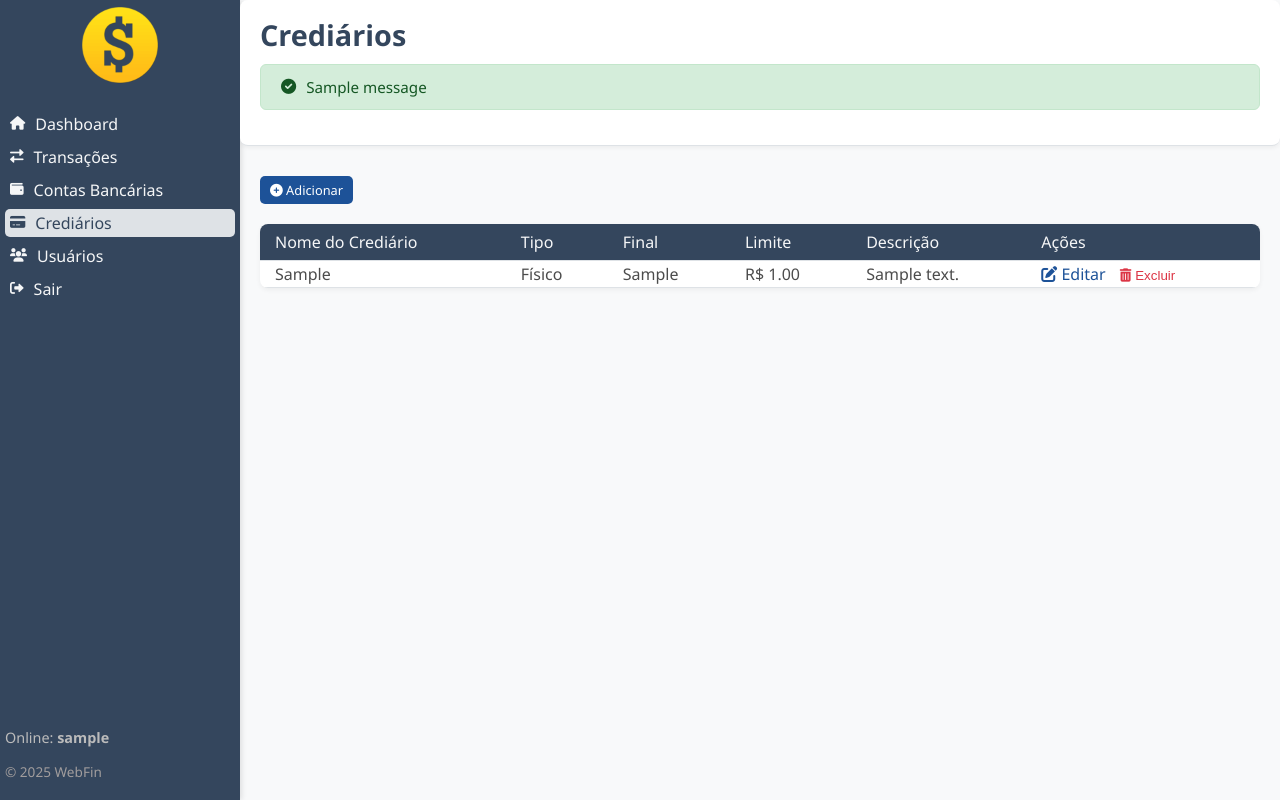
After one commit to hetfieldh/web_fin, a Flask app: page /crediarios/ in a window 1280 px wide. The commit adds this page. Run offline with Flask 3, Linux system fonts and the light colour scheme; a user stored in the database is signed in; tables that the repository leaves empty hold one stand-in row (values such as "Sample post"); one stand-in notice (Sample message) is shown.

Commit message:
Implementação de Crediários

```diff
--- /dev/null
+++ b/app/routes/crediario_routes.py
@@ -0,0 +1,201 @@
+# app/routes/crediario_routes.py
+from flask import Blueprint, render_template, request, redirect, url_for, flash
+from flask_login import login_required, current_user
+from app import db
+from app.models.crediario_model import Crediario, tipo_crediario_enum
+from sqlalchemy.exc import IntegrityError
+import re # Para validações de formato
+
+# Criação do Blueprint para as rotas de crediário
+crediario_bp = Blueprint('crediario_bp', __name__, template_folder='../templates/crediarios')
+
+# --- Rota para Listar Crediários ---
+@crediario_bp.route('/')
+@login_required
+def list_crediarios():
+    # Apenas listar os crediários do usuário logado
+    crediarios = Crediario.query.filter_by(usuario_id=current_user.id).order_by(Crediario.crediario).all()
+    # Explicitamente especifica o caminho completo do template
+    return render_template('crediarios/list.html', crediarios=crediarios)
+
+# --- Rota para Adicionar Novo Crediário ---
+@crediario_bp.route('/add', methods=['GET', 'POST'])
+@login_required
+def add_crediario():
+    # Obtém os valores possíveis para o ENUM 'tipo'
+    tipos_crediario = tipo_crediario_enum.enums
+
+    if request.method == 'POST':
+        crediario_nome = request.form.get('crediario')
+        tipo_from_form = request.form.get('tipo')
+        final = request.form.get('final')
+        limite_str = request.form.get('limite')
+        descricao = request.form.get('descricao')
+
+        # --- Validações ---
+        if not (crediario_nome and tipo_from_form):
+            flash('Por favor, preencha os campos obrigatórios (Nome do Crediário, Tipo).', 'danger')
+            return render_template('crediarios/add.html', tipos_crediario=tipos_crediario)
+
+        # Validação do Nome do Crediário
+        crediario_nome_stripped = crediario_nome.strip()
+        if not crediario_nome_stripped:
+            flash('O nome do crediário não pode ser vazio.', 'danger')
+            return render_template('crediarios/add.html', tipos_crediario=tipos_crediario)
+        if len(crediario_nome_stripped) < 3:
+            flash('O nome do crediário deve ter no mínimo 3 caracteres.', 'danger')
+            return render_template('crediarios/add.html', tipos_crediario=tipos_crediario)
+
+        # DEBUG: Imprime o valor da string antes da validação regex
+        print(f"DEBUG: crediario_nome_stripped para validação: '{crediario_nome_stripped}'")
+
+        # ALTERADO: Expressão regular para permitir letras (incluindo acentuadas), números, espaços, &, . e -
+        # O ^[a-zA-Z0-9À-ÿ] garante que comece com letra/número/acentuado
+        # O resto permite letras, números, espaços, &, ponto literal, hífen e acentuados
+        # Removido \p{L} e \p{N} que causam PatternError
+        if not re.fullmatch(r'^[a-zA-Z0-9À-ÿ][a-zA-Z0-9\s&.\-À-ÿ]*$', crediario_nome_stripped):
+            flash('O nome do crediário deve começar com letra, número ou caractere acentuado e conter apenas letras, números, espaços, &, ., - ou caracteres acentuados.', 'danger')
+            return render_template('crediarios/add.html', tipos_crediario=tipos_crediario)
+        crediario_nome = crediario_nome_stripped # Atualiza a variável com o valor validado
+
+        # Validação do Tipo de Crediário (ENUM)
+        tipo_to_save = None
+        if tipo_from_form in tipos_crediario:
+            tipo_to_save = tipo_from_form
+
+        if tipo_to_save is None:
+            flash('Tipo de crediário inválido selecionado.', 'danger')
+            return render_template('crediarios/add.html', tipos_crediario=tipos_crediario)
+
+        # Validação do campo Final (opcional, mas se preenchido, validar)
+        if final: # Se o campo 'final' foi preenchido
+            final_stripped = final.strip()
+            if not final_stripped: # Se foi preenchido apenas com espaços
+                flash('O campo "Final" não pode ser apenas espaços em branco.', 'danger')
+                return render_template('crediarios/add.html', tipos_crediario=tipos_crediario)
+            if not final_stripped.isdigit(): # Deve conter apenas números
+                flash('O campo "Final" deve conter apenas números.', 'danger')
+                return render_template('crediarios/add.html', tipos_crediario=tipos_crediario)
+            if len(final_stripped) != 4: # Deve ter exatamente 4 números
+                flash('O campo "Final" deve conter exatamente 4 números.', 'danger')
+                return render_template('crediarios/add.html', tipos_crediario=tipos_crediario)
+            final = final_stripped # Atualiza a variável com o valor validado
+        else:
+            final = None # Garante que seja None se o campo estiver vazio, para nullable=True no DB
+
+        # Validação de Limite (numérico e > 0)
+        try:
+            limite = float(limite_str.replace(',', '.')) if limite_str else 0.00
+            if limite <= 0:
+                flash('Limite deve ser um valor positivo (maior que zero).', 'danger')
+                return render_template('crediarios/add.html', tipos_crediario=tipos_crediario)
+        except ValueError:
+            flash('Limite deve ser um número válido.', 'danger')
+            return render_template('crediarios/add.html', tipos_crediario=tipos_crediario)
+
+        # Validação de Descrição (tamanho máximo)
+        if descricao and len(descricao) > 255:
+            flash('A descrição não pode ter mais de 255 caracteres.', 'danger')
+            return render_template('crediarios/add.html', tipos_crediario=tipos_crediario)
+
+        # --- Criação e Persistência do Crediário ---
+        new_crediario = Crediario(
+            usuario_id=current_user.id,
+            crediario=crediario_nome,
+            tipo=tipo_to_save,
+            final=final, # Usa o valor validado (None ou string)
+            limite=limite,
+            descricao=descricao
+        )
+        try:
+            db.session.add(new_crediario)
+            db.session.commit()
+            flash('Crediário adicionado com sucesso!', 'success')
+            return redirect(url_for('crediario_bp.list_crediarios'))
+        except IntegrityError:
+            db.session.rollback()
+            flash('Já existe um crediário com esses dados para este usuário (Nome, Tipo, Final).', 'danger')
+        except Exception as e:
+            db.session.rollback()
+            flash(f'Erro ao adicionar crediário: {e}', 'danger')
+
+    return render_template('crediarios/add.html', tipos_crediario=tipos_crediario)
+
+# --- Rota para Editar Crediário ---
+@crediario_bp.route('/edit/<int:crediario_id>', methods=['GET', 'POST'])
+@login_required
+def edit_crediario(crediario_id):
+    crediario = Crediario.query.filter_by(id=crediario_id, usuario_id=current_user.id).first_or_404()
+    tipos_crediario = tipo_crediario_enum.enums
+
+    if request.method == 'POST':
+        # Campos não editáveis via POST (Nome do Crediário, Tipo)
+        # O campo 'final' agora é editável
+
+        final = request.form.get('final') # Pega o valor do campo Final
+        limite_str = request.form.get('limite')
+        descricao = request.form.get('descricao')
+
+        # Validação do campo Final (opcional, mas se preenchido, validar)
+        if final: # Se o campo 'final' foi preenchido
+            final_stripped = final.strip()
+            if not final_stripped: # Se foi preenchido apenas com espaços
+                flash('O campo "Final" não pode ser apenas espaços em branco.', 'danger')
+                return render_template('crediarios/edit.html', crediario=crediario, tipos_crediario=tipos_crediario)
+            if not final_stripped.isdigit(): # Deve conter apenas números
+                flash('O campo "Final" deve conter apenas números.', 'danger')
+                return render_template('crediarios/edit.html', crediario=crediario, tipos_crediario=tipos_crediario)
+            if len(final_stripped) != 4: # Deve ter exatamente 4 números
+                flash('O campo "Final" deve conter exatamente 4 números.', 'danger')
+                return render_template('crediarios/edit.html', crediario=crediario, tipos_crediario=tipos_crediario)
+            crediario.final = final_stripped # Atualiza o objeto Crediario com o valor validado
+        else:
+            crediario.final = None # Garante que seja None se o campo estiver vazio
+
+        # Validação de Limite (numérico e > 0)
+        try:
+            limite = float(limite_str.replace(',', '.')) if limite_str else 0.00
+            if limite <= 0:
+                flash('Limite deve ser um valor positivo (maior que zero).', 'danger')
+                return render_template('crediarios/edit.html', crediario=crediario, tipos_crediario=tipos_crediario)
+        except ValueError:
+            flash('Limite deve ser um número válido.', 'danger')
+            return render_template('crediarios/edit.html', crediario=crediario, tipos_crediario=tipos_crediario)
+
+        crediario.limite = limite # Atribui o limite
+
+        # Validação de Descrição (tamanho máximo)
+        if descricao and len(descricao) > 255:
+            flash('A descrição não pode ter mais de 255 caracteres.', 'danger')
+            return render_template('crediarios/edit.html', crediario=crediario, tipos_crediario=tipos_crediario)
+
+        crediario.descricao = descricao # Atribui a descrição
+
+        try:
+            db.session.commit()
+            flash('Crediário atualizado com sucesso!', 'success')
+            return redirect(url_for('crediario_bp.list_crediarios'))
+        except IntegrityError:
+            db.session.rollback()
+            flash('Erro de integridade ao atualizar crediário. Verifique os dados.', 'danger')
+        except Exception as e:
+            db.session.rollback()
+            flash(f'Erro ao atualizar crediário: {e}', 'danger')
+
+    return render_template('crediarios/edit.html', crediario=crediario, tipos_crediario=tipos_crediario)
+
+# --- Rota para Excluir Crediário ---
+@crediario_bp.route('/delete/<int:crediario_id>', methods=['POST'])
+@login_required
+def delete_crediario(crediario_id):
+    crediario = Crediario.query.filter_by(id=crediario_id, usuario_id=current_user.id).first_or_404()
+
+    try:
+        db.session.delete(crediario)
+        db.session.commit()
+        flash('Crediário excluído com sucesso!', 'success')
+    except Exception as e:
+        db.session.rollback()
+        flash(f'Erro ao excluir crediário: {e}', 'danger')
+
+    return redirect(url_for('crediario_bp.list_crediarios'))
--- /dev/null
+++ b/app/templates/crediarios/list.html
@@ -0,0 +1,70 @@
+{% extends 'base.html' %}
+
+{% block title %}WebFin - Crediários{% endblock %}
+
+{% block topbar_content %}
+<h1>Crediários</h1>
+
+{% with messages = get_flashed_messages(with_categories=true) %}
+{% if messages %}
+<div class="flash-messages">
+    {% for category, message in messages %}
+    <div class="alert alert-{{ category }}">
+        {% if category == 'success' %}<i class="fas fa-check-circle"></i>{% endif %}
+        {% if category == 'danger' %}<i class="fas fa-exclamation-circle"></i>{% endif %}
+        {% if category == 'info' %}<i class="fas fa-info-circle"></i>{% endif %}
+        {{ message }}
+    </div>
+    {% endfor %}
+</div>
+{% endif %}
+{% endwith %}
+{% endblock %}
+
+{% block content %}
+<div class="button-group-top">
+    <a href="{{ url_for('crediario_bp.add_crediario') }}" class="btn-primary">
+        <i class="fas fa-plus-circle"></i> Adicionar
+    </a>
+</div>
+
+{% if crediarios %}
+<table class="data-table">
+    <thead>
+        <tr>
+            <th>Nome do Crediário</th>
+            <th>Tipo</th>
+            <th>Final</th>
+            <th>Limite</th>
+            <th>Descrição</th>
+            <th>Ações</th>
+        </tr>
+    </thead>
+    <tbody>
+        {% for crediario in crediarios %}
+        <tr>
+            <td>{{ crediario.crediario }}</td>
+            <td>{{ crediario.tipo }}</td>
+            <td>{{ crediario.final if crediario.final else '-' }}</td>
+            <td>R$ {{ "%.2f"|format(crediario.limite|float) }}</td>
+            <td>{{ crediario.descricao if crediario.descricao else '-' }}</td>
+            <td class="action-buttons">
+                <a href="{{ url_for('crediario_bp.edit_crediario', crediario_id=crediario.id) }}"><i
+                        class="fas fa-edit"></i> Editar</a>
+                <form action="{{ url_for('crediario_bp.delete_crediario', crediario_id=crediario.id) }}" method="POST"
+                    style="display:inline;">
+                    <button type="submit"
+                        onclick="return confirm('Tem certeza que deseja excluir este crediário? Esta ação é irreversível!');"
+                        style="background: none; border: none; padding: 0; cursor: pointer; color: #DC3545;">
+                        <i class="fas fa-trash-alt"></i> Excluir
+                    </button>
+                </form>
+            </td>
+        </tr>
+        {% endfor %}
+    </tbody>
+</table>
+{% else %}
+<p>Você ainda não tem nenhum crediário cadastrado.</p>
+{% endif %}
+{% endblock %}
--- a/app/templates/includes/_sidebar.html
+++ b/app/templates/includes/_sidebar.html
@@ -1,15 +1,14 @@
 <div class="sidebar">
     <div class="logo">
-        <a href="{{ url_for('dashboard_bp.dashboard') }}"> {# ALTERADO: Link para o novo dashboard_bp #}
+        <a href="{{ url_for('dashboard_bp.dashboard') }}">
             <img src="{{ url_for('static', filename='images/logo.png') }}" alt="WebFin Logo">
         </a>
     </div>
     <nav>
         <ul>
             <li>
-                <a href="{{ url_for('dashboard_bp.dashboard') }}" {# ALTERADO: Link para o novo dashboard_bp #}
-                    class="{% if request.endpoint == 'dashboard_bp.dashboard' %}active{% endif %}"> {# ALTERADO:
-                    Endpoint para o novo dashboard_bp #}
+                <a href="{{ url_for('dashboard_bp.dashboard') }}"
+                    class="{% if request.endpoint == 'dashboard_bp.dashboard' %}active{% endif %}">
                     <i class="fas fa-home"></i> Dashboard
                 </a>
             </li>
@@ -21,36 +20,29 @@
                 </a>
             </li>
 
-            {# REMOVIDO: Item "Tipos de Transação" #}
-            {#
-            <li>
-                <a href="{{ url_for('conta_transacao_bp.list_tipos_transacao') }}"
-                    class="{% if 'conta_transacao_bp' in request.endpoint %}active{% endif %}">
-                    <i class="fas fa-tags"></i> Tipos de Transação
-                </a>
-            </li>
-            #}
-
             <li>
                 <a href="{{ url_for('conta_bp.list_contas') }}"
                     class="{% if 'conta_bp' in request.endpoint %}active{% endif %}">
-                    <i class="fas fa-wallet"></i> Contas
+                    <i class="fas fa-wallet"></i> Contas Bancárias
                 </a>
             </li>
 
-            {# Bloco para Usuários (apenas para administradores) #}
+            <li>
+                <a href="{{ url_for('crediario_bp.list_crediarios') }}"
+                    class="{% if 'crediario_bp' in request.endpoint %}active{% endif %}">
+                    <i class="fas fa-credit-card"></i> Crediários
+                </a>
+            </li>
+
             {% if current_user.is_authenticated and current_user.is_admin %}
             <li>
-                <a href="{{ url_for('usuario_bp.list_users') }}" {# ALTERADO: Link para usuario_bp.list_users (que agora
-                    é /usuarios/) #}
+                <a href="{{ url_for('usuario_bp.list_users') }}"
                     class="{% if 'usuario_bp' in request.endpoint and request.endpoint != 'usuario_bp.login' and request.endpoint != 'usuario_bp.logout' %}active{% endif %}">
-                    {# ALTERADO: Condição de active mais abrangente para o blueprint de usuário #}
                     <i class="fas fa-users"></i> Usuários
                 </a>
             </li>
             {% endif %}
 
-            {# Bloco para Configurações (apenas para NÃO administradores) #}
             {% if current_user.is_authenticated and not current_user.is_admin %}
             <li>
                 <a href="{{ url_for('configuracoes_bp.settings') }}"
```
Also changed, not shown: app/__init__.py (+5 -3 lines), app/models/crediario_model.py (added, +32 -0 lines), app/templates/crediarios/add.html (added, +59 -0 lines), app/templates/crediarios/edit.html (added, +64 -0 lines).
